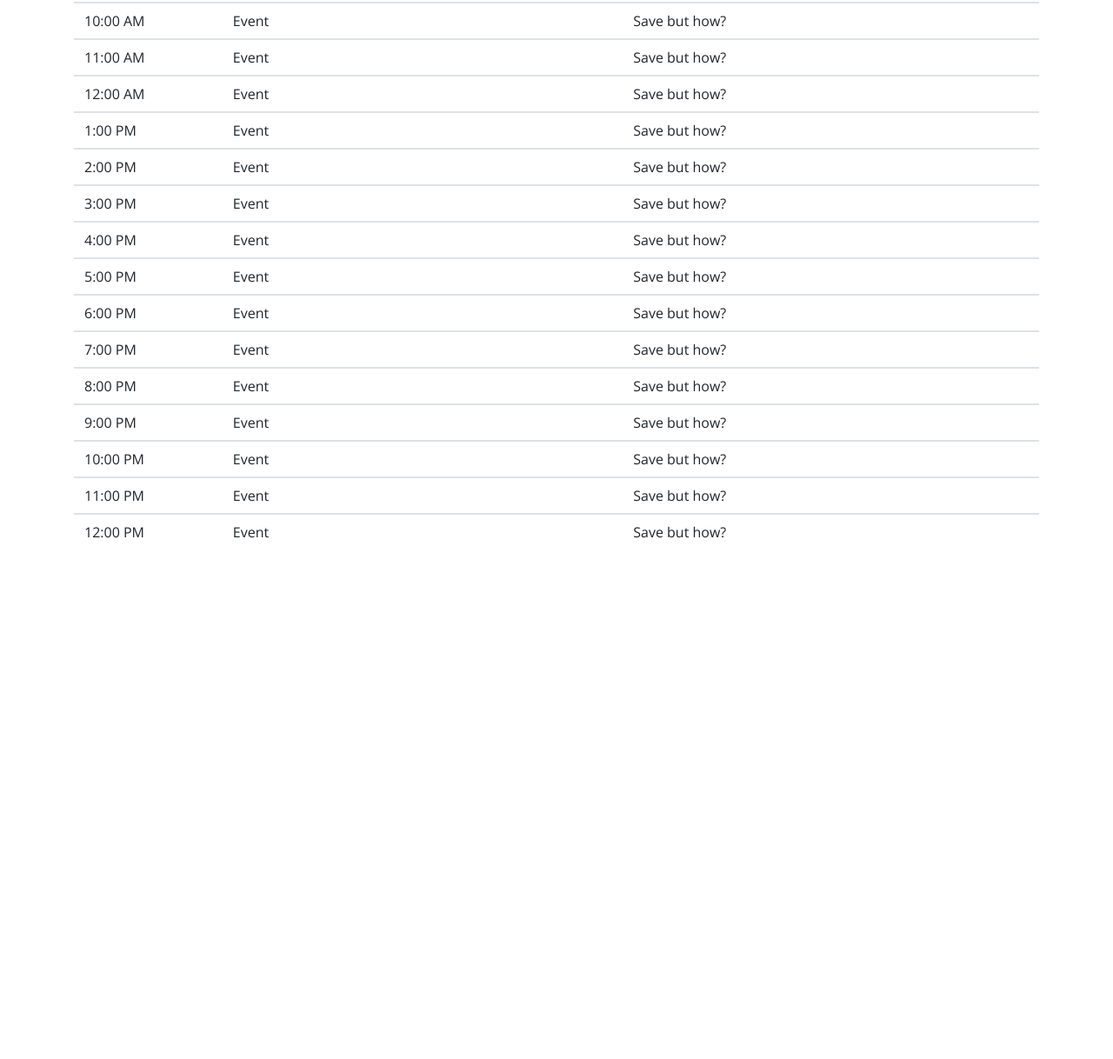
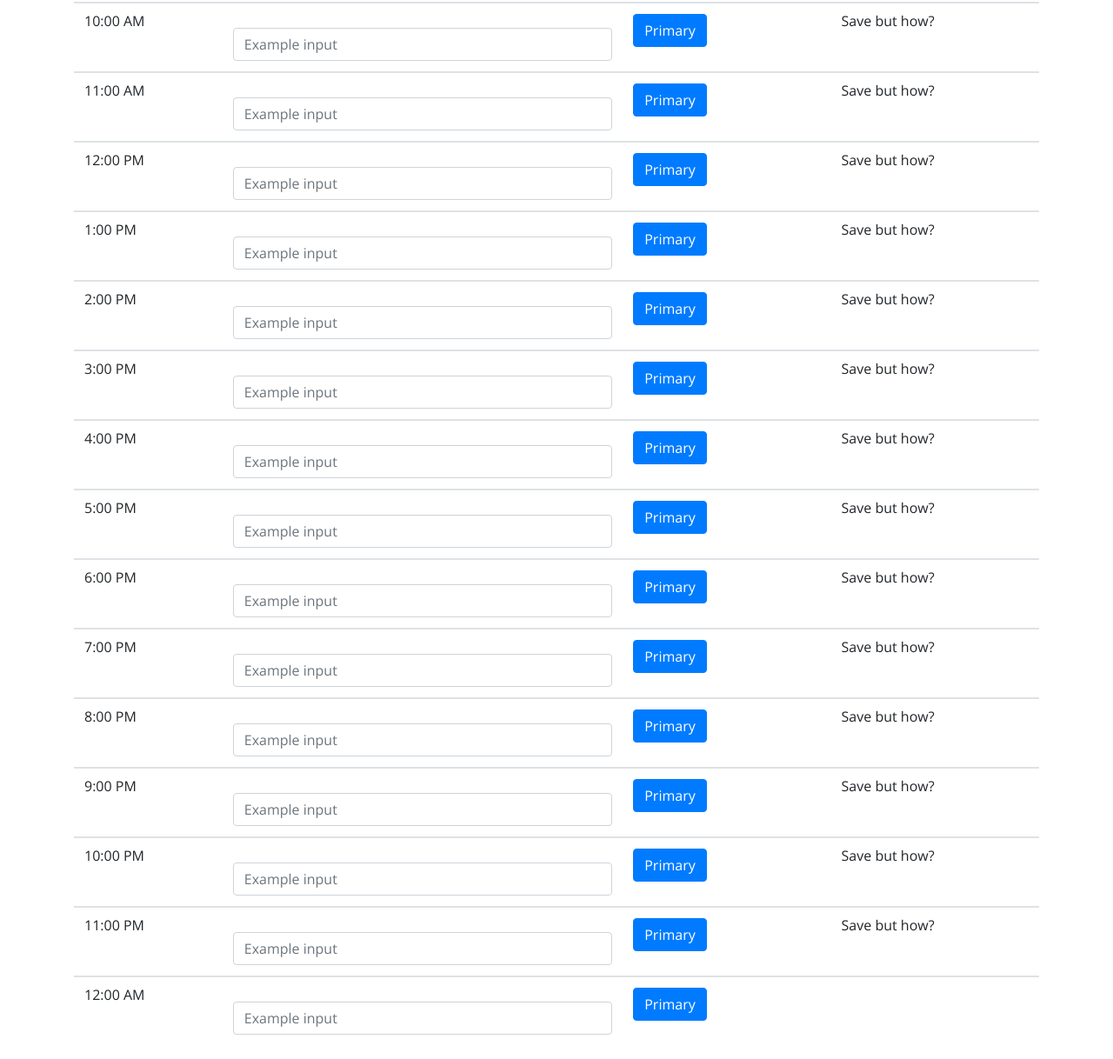
Before and after one commit to Classroom899/hw-05-third-party-apis, a plain HTML site: page index.html in a window 1280 px wide. Shown: the part 1191-2409 px from the top of the page at 87% size. Before the commit the page ends 1839 px from the top, so only its background shows below. Drawn offline with nearby package versions, Linux system fonts and the light colour scheme.

Commit message:
Add changes to event layout

```diff
--- a/index.html
+++ b/index.html
@@ -174,106 +174,182 @@
     <tbody>
         <tr>
             <td>10:00 AM</td>
-            <td>Event</td>
+            <td data-time="10:00am" id="11" class="form-group">
+                <label for="formGroupExampleInput"></label>
+                <input type="text" class="form-control" id="formGroupExampleInput" placeholder="Example input">
+                </div>
+            </td>
+            <td><button type="button" class="btn btn-primary">Primary</button></td>
             <td>Save but how?</td>
         </tr>
     <tbody>
     <tbody>
         <tr>
             <td>11:00 AM</td>
-            <td>Event</td>
+            <td data-time="11:00am" id="12" class="form-group">
+                <label for="formGroupExampleInput"></label>
+                <input type="text" class="form-control" id="formGroupExampleInput" placeholder="Example input">
+                </div>
+            </td>
+            <td><button type="button" class="btn btn-primary">Primary</button></td>
+            <td>Save but how?</td>
+        </tr>
+    <tbody>
+    <tbody>
+        <tr>
+            <td>12:00 PM</td>
+            <td data-time="12:00pm" id="13" class="form-group">
+                <label for="formGroupExampleInput"></label>
+                <input type="text" class="form-control" id="formGroupExampleInput" placeholder="Example input">
+                </div>
+            </td>
+            <td><button type="button" class="btn btn-primary">Primary</button></td>
+            <td>Save but how?</td>
+        </tr>
+    <tbody>
+    <tbody>
+        <tr>
+            <td>1:00 PM</td>
+            <td data-time="1:00pm" id="14" class="form-group">
+                <label for="formGroupExampleInput"></label>
+                <input type="text" class="form-control" id="formGroupExampleInput" placeholder="Example input">
+                </div>
+            </td>
+            <td><button type="button" class="btn btn-primary">Primary</button></td>
+            <td>Save but how?</td>
+        </tr>
+    <tbody>
+    <tbody>
+        <tr>
+            <td>2:00 PM</td>
+            <td data-time="2:00pm" id="15" class="form-group">
+                <label for="formGroupExampleInput"></label>
+                <input type="text" class="form-control" id="formGroupExampleInput" placeholder="Example input">
+                </div>
+            </td>
+            <td><button type="button" class="btn btn-primary">Primary</button></td>
+            <td>Save but how?</td>
+        </tr>
+    <tbody>
+    <tbody>
+        <tr>
+            <td>3:00 PM</td>
+            <td data-time="3:00pm" id="16" class="form-group">
+                <label for="formGroupExampleInput"></label>
+                <input type="text" class="form-control" id="formGroupExampleInput" placeholder="Example input">
+                </div>
+            </td>
+            <td><button type="button" class="btn btn-primary">Primary</button></td>
+            <td>Save but how?</td>
+        </tr>
+    <tbody>
+    <tbody>
+        <tr>
+            <td>4:00 PM</td>
+            <td data-time="4:00pm" id="17" class="form-group">
+                <label for="formGroupExampleInput"></label>
+                <input type="text" class="form-control" id="formGroupExampleInput" placeholder="Example input">
+                </div>
+            </td>
+            <td><button type="button" class="btn btn-primary">Primary</button></td>
+            <td>Save but how?</td>
+        </tr>
+    <tbody>
+    <tbody>
+        <tr>
+            <td>5:00 PM</td>
+            <td data-time="5:00pm" id="18" class="form-group">
+                <label for="formGroupExampleInput"></label>
+                <input type="text" class="form-control" id="formGroupExampleInput" placeholder="Example input">
+                </div>
+            </td>
+            <td><button type="button" class="btn btn-primary">Primary</button></td>
+            <td>Save but how?</td>
+        </tr>
+    <tbody>
+    <tbody>
+        <tr>
+            <td>6:00 PM</td>
+            <td data-time="6:00pm" id="19" class="form-group">
+                <label for="formGroupExampleInput"></label>
+                <input type="text" class="form-control" id="formGroupExampleInput" placeholder="Example input">
+                </div>
+            </td>
+            <td><button type="button" class="btn btn-primary">Primary</button></td>
+            <td>Save but how?</td>
+        </tr>
+    <tbody>
+    <tbody>
+        <tr>
+            <td>7:00 PM</td>
+            <td data-time="7:00pm" id="20" class="form-group">
+                <label for="formGroupExampleInput"></label>
+                <input type="text" class="form-control" id="formGroupExampleInput" placeholder="Example input">
+                </div>
+            </td>
+            <td><button type="button" class="btn btn-primary">Primary</button></td>
+            <td>Save but how?</td>
+        </tr>
+    <tbody>
+    <tbody>
+        <tr>
+            <td>8:00 PM</td>
+            <td data-time="8:00pm" id="21" class="form-group">
+                <label for="formGroupExampleInput"></label>
+                <input type="text" class="form-control" id="formGroupExampleInput" placeholder="Example input">
+                </div>
+            </td>
+            <td><button type="button" class="btn btn-primary">Primary</button></td>
+            <td>Save but how?</td>
+        </tr>
+    <tbody>
+    <tbody>
+        <tr>
+            <td>9:00 PM</td>
+            <td data-time="9:00pm" id="22" class="form-group">
+                <label for="formGroupExampleInput"></label>
+                <input type="text" class="form-control" id="formGroupExampleInput" placeholder="Example input">
+                </div>
+            </td>
+            <td><button type="button" class="btn btn-primary">Primary</button></td>
+            <td>Save but how?</td>
+        </tr>
+    <tbody>
+    <tbody>
+        <tr>
+            <td>10:00 PM</td>
+            <td data-time="10:00pm" id="23" class="form-group">
+                <label for="formGroupExampleInput"></label>
+                <input type="text" class="form-control" id="formGroupExampleInput" placeholder="Example input">
+                </div>
+            </td>
+            <td><button type="button" class="btn btn-primary">Primary</button></td>
+            <td>Save but how?</td>
+        </tr>
+    <tbody>
+    <tbody>
+        <tr>
+            <td>11:00 PM</td>
+            <td data-time="11:00pm" id="24" class="form-group">
+                <label for="formGroupExampleInput"></label>
+                <input type="text" class="form-control" id="formGroupExampleInput" placeholder="Example input">
+                </div>
+            </td>
+            <td><button type="button" class="btn btn-primary">Primary</button></td>
             <td>Save but how?</td>
         </tr>
     <tbody>
     <tbody>
         <tr>
             <td>12:00 AM</td>
-            <td>Event</td>
-            <td>Save but how?</td>
+            <td data-time="12:00am" id="1" class="form-group">
+                <label for="formGroupExampleInput"></label>
+                <input type="text" class="form-control" id="firstFormGroup" placeholder="Example input">
+
+
+            </td>
+            <td><button type="button" id="firstButton" class="btn btn-primary">Primary</button></td>
         </tr>
-    <tbody>
-    <tbody>
-        <tr>
-            <td>1:00 PM</td>
-            <td>Event</td>
-            <td>Save but how?</td>
-        </tr>
-    <tbody>
-    <tbody>
-        <tr>
-            <td>2:00 PM</td>
-            <td>Event</td>
-            <td>Save but how?</td>
-        </tr>
-    <tbody>
-    <tbody>
-        <tr>
-            <td>3:00 PM</td>
-            <td>Event</td>
-            <td>Save but how?</td>
-        </tr>
-    <tbody>
-    <tbody>
-        <tr>
-            <td>4:00 PM</td>
-            <td>Event</td>
-            <td>Save but how?</td>
-        </tr>
-    <tbody>
-    <tbody>
-        <tr>
-            <td>5:00 PM</td>
-            <td>Event</td>
-            <td>Save but how?</td>
-        </tr>
-    <tbody>
-    <tbody>
-        <tr>
-            <td>6:00 PM</td>
-            <td>Event</td>
-            <td>Save but how?</td>
-        </tr>
-    <tbody>
-    <tbody>
-        <tr>
-            <td>7:00 PM</td>
-            <td>Event</td>
-            <td>Save but how?</td>
-        </tr>
-    <tbody>
-    <tbody>
-        <tr>
-            <td>8:00 PM</td>
-            <td>Event</td>
-            <td>Save but how?</td>
-        </tr>
-    <tbody>
-    <tbody>
-        <tr>
-            <td>9:00 PM</td>
-            <td>Event</td>
-            <td>Save but how?</td>
-        </tr>
-    <tbody>
-    <tbody>
-        <tr>
-            <td>10:00 PM</td>
-            <td>Event</td>
-            <td>Save but how?</td>
-        </tr>
-    <tbody>
-    <tbody>
-        <tr>
-            <td>11:00 PM</td>
-            <td>Event</td>
-            <td>Save but how?</td>
-        </tr>
-    <tbody>
-    <tbody>
-        <tr>
-            <td>12:00 PM</td>
-            <td>Event</td>
-            <td>Save but how?</td>
         </tr>
     <tbody>
 
```
